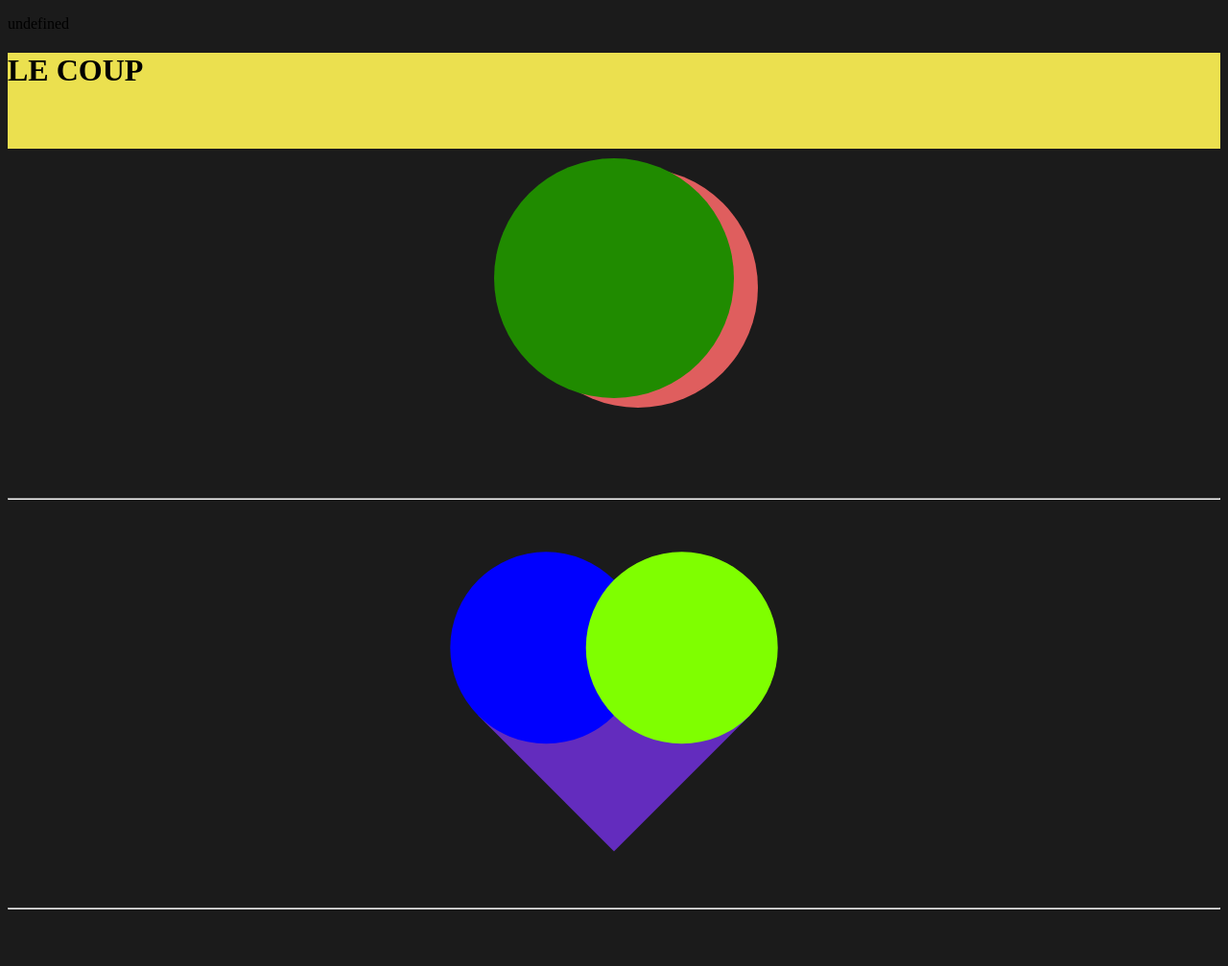
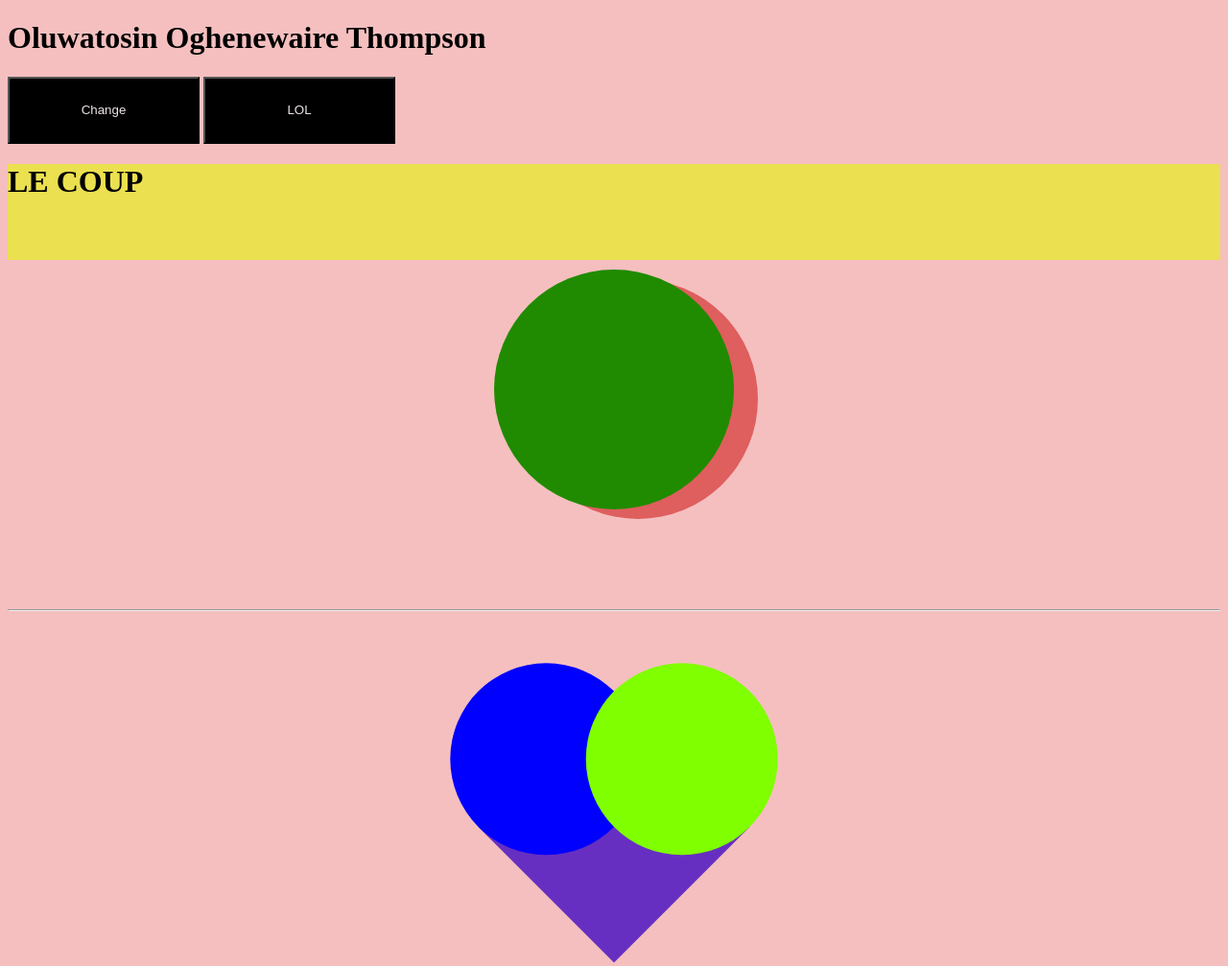
Before and after one commit to Waire214/Le-Coup-Fashion, a plain HTML site: page index.html in a window 1280 px wide. Shown: the top 1007 px of the page at 96% size. Drawn offline with Linux system fonts and the light colour scheme.

Commit message:
name change

```diff
--- a/index.css
+++ b/index.css
@@ -1,5 +1,12 @@
 .container{
-    background-color: rgb(27, 27, 27);
+    background-color: rgb(245, 191, 191);
+}
+button{
+    width: 200px;
+    height: 70px;
+    background-color: black;
+    color: rgb(238, 229, 229);
+    cursor: pointer;
 }
 .headerstuff{
     height: 100px;
--- a/index.html
+++ b/index.html
@@ -7,7 +7,9 @@
     <link rel="stylesheet" href="index.css">
 </head>
 <body class="container">
-  <p id="demo"></p>
+  <p id="demo1"></p>
+  <button onclick="getElementById('demo1').innerHTML= 'YES'">Change</button>
+  <button>LOL</button>
    <header class="headerstuff">
      <h1>LE COUP</h1>
    </header>
--- a/index.js
+++ b/index.js
@@ -25,9 +25,17 @@ console.log(templateLiterals);
 const number1 = 42;
 console.log(typeof number1);
 console.log(Number.isInteger(42));
-document.getElementById("demo").innerHTML = alert("I am learning JavaScript and I'm excited to have you here");
+alert("I am learning JavaScript and I'm excited to have you here");
 let person = {
-    firstName: Oluwatosin,
-    middleName: Oghenewaire,
-    surName: Thompson
+    firstName: 'Oluwatosin',
+    middleName: 'Oghenewaire',
+    lastName: 'Thompson',
+    fullName: function() {
+        return this.firstName + " " + this.middleName + " " + this.lastName;
+    }
 };
+console.log(person.fullName());
+var text;
+text = "<h1>" + person.fullName() + "</h1>";
+console.log(text);
+document.getElementById("demo1").innerHTML = text;
```
